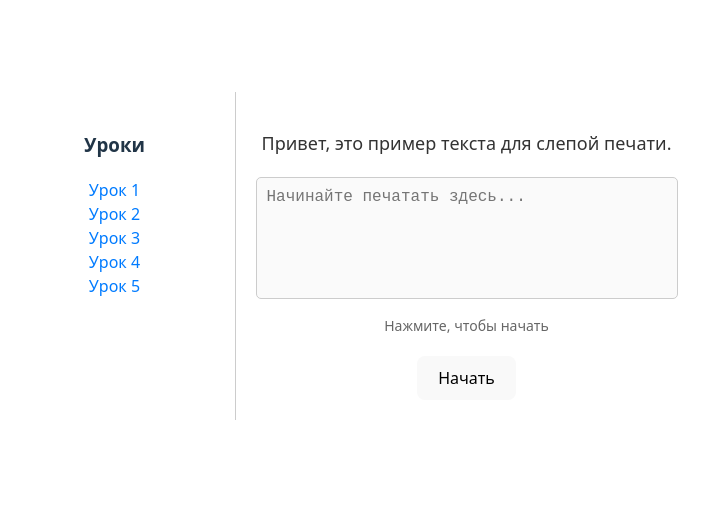
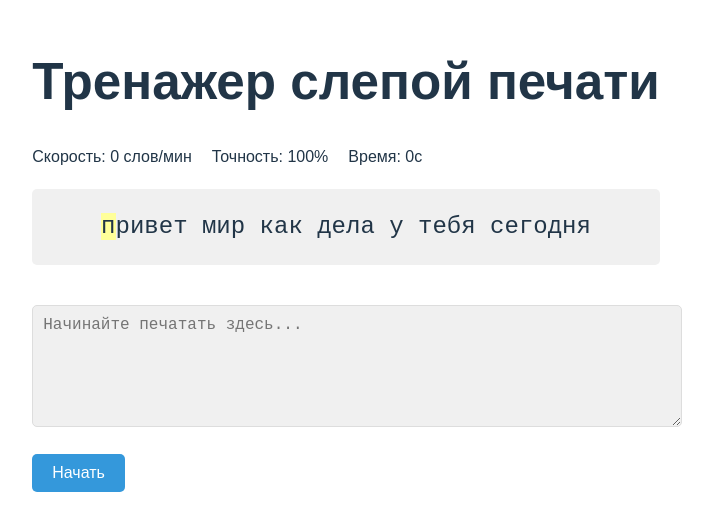
Before and after one commit to IlyaKrapivnoy/blind-typing-app, a Vue app: page /lesson/1 in a window 1280 px wide. Shown: the part 144-674 px from the top of the page, without its empty margins (294-1007 px from the left). Built offline with nearby package versions, Linux system fonts and the light colour scheme.

Commit message:
fix: update logic

```diff
--- a/src/components/TypingArea.vue
+++ b/src/components/TypingArea.vue
@@ -1,284 +1,243 @@
+<!-- App.vue -->
 <template>
-  <div class="typing-container">
-    <!-- Список уроков слева -->
-    <nav class="lesson-nav">
-      <h3>Уроки</h3>
-      <ul>
-        <li><router-link to="/lesson/1">Урок 1</router-link></li>
-        <li><router-link to="/lesson/2">Урок 2</router-link></li>
-        <li><router-link to="/lesson/3">Урок 3</router-link></li>
-        <li><router-link to="/lesson/4">Урок 4</router-link></li>
-        <li><router-link to="/lesson/5">Урок 5</router-link></li>
-      </ul>
-    </nav>
+  <div class="typing-trainer">
+    <h1>Тренажер слепой печати</h1>
 
-    <!-- Основной контент -->
-    <div class="typing-area">
-      <p class="sample-text" v-html="highlightedText"></p>
+    <div class="stats">
+      <span>Скорость: {{ wpm }} слов/мин</span>
+      <span>Точность: {{ accuracy }}%</span>
+      <span>Время: {{ timer }}с</span>
+    </div>
 
-      <!-- Поле ввода или результат -->
-      <div v-if="!isFinished">
-        <textarea
-          v-model="userInput"
-          @input="checkInput"
-          placeholder="Начинайте печатать здесь..."
-          :disabled="isStarted === false && startTime === null"
-          class="input-field"
-        ></textarea>
-        <p class="start-text">Нажмите, чтобы начать</p>
-        <button @click="toggleTyping" :disabled="isFinished">
-          {{ isStarted ? "Отменить" : "Начать" }}
-        </button>
+    <div v-if="!isCompleted" class="text-container">
+      <div class="text-to-type">
+        <span
+          v-for="(char, index) in currentText"
+          :key="index"
+          :class="{
+            'current': index === currentPosition,
+            'correct': typedText[index] === char && index < currentPosition,
+            'incorrect': typedText[index] !== char && typedText[index] && index < currentPosition
+          }"
+        >
+          {{ char }}
+        </span>
       </div>
-      <div v-else class="results">
-        <h2>Поздравляю, урок {{ currentLesson }} закончен!</h2>
-        <div class="stats">
-          <p>Количество знаков: {{ stats.characters }}</p>
-          <p>Ошибки: {{ stats.errors }}</p>
-          <p>Точность: {{ stats.accuracy }}%</p>
-          <p>Скорость: {{ stats.cpm }} зн/мин</p>
-          <p>Время: {{ stats.time }} сек</p>
-        </div>
-        <div v-if="currentLesson < 5">
-          <router-link :to="`/lesson/${currentLesson + 1}`">
-            <button>Приступить к уроку {{ currentLesson + 1 }}</button>
-          </router-link>
-        </div>
-        <div v-else>
-          <p class="completed-text">Вы прошли все уроки, скоро мы добавим новые!</p>
-        </div>
-      </div>
+    </div>
+
+    <div v-if="isCompleted" class="completion-message">
+      Поздравляю, вы прошли урок!
+    </div>
+
+    <textarea
+      v-model="userInput"
+      @input="handleInput"
+      @keydown="handleKeyDown"
+      ref="input"
+      class="typing-input"
+      placeholder="Начинайте печатать здесь..."
+      :disabled="!isStarted || isCompleted"
+    ></textarea>
+
+    <div class="controls">
+      <button @click="startPractice" v-if="!isStarted && !isCompleted">Начать</button>
+      <button @click="reset" v-if="isStarted && !isCompleted">Сбросить</button>
+      <button @click="restart" v-if="isCompleted">Начать заново</button>
+      <button @click="nextLesson" v-if="isCompleted">Следующий урок</button>
     </div>
   </div>
 </template>
 
 <script>
 export default {
+  name: 'TypingTrainer',
   data() {
     return {
-      lessons: {
-        1: [
-          "Привет, это пример текста для слепой печати.",
-          "Быстрая коричневая лисица прыгает через ленивую собаку.",
-        ],
-        2: [
-          "Солнце светит ярко над зелёными полями.",
-          "Дети играют в парке с разноцветными мячами.",
-        ],
-        3: [
-          "Осень раскрасила лес в золотые и красные тона.",
-          "Река тихо течёт среди высоких гор.",
-        ],
-        4: [
-          "Котёнок спит на мягком коврике у окна.",
-          "Птицы поют весёлые песни на ветках.",
-        ],
-        5: [
-          "Зима покрыла землю белым пушистым снегом.",
-          "Люди катались на санках с высокой горки.",
-        ],
-      },
+      textLines: [
+        'привет мир как дела у тебя сегодня',
+        'сегодня хороший день для практики'
+      ],
       currentLineIndex: 0,
-      sampleText: "",
-      userInput: "",
+      userInput: '',
+      currentPosition: 0,
+      isStarted: false,
+      isCompleted: false,
       startTime: null,
-      endTime: null,
-      isStarted: false,
-      isFinished: false,
-      totalErrors: 0,
-      stats: {
-        characters: 0,
-        errors: 0,
-        accuracy: 0,
-        cpm: 0,
-        time: 0,
-      },
-    };
+      timer: 0,
+      correctChars: 0,
+      totalChars: 0,
+      timerInterval: null
+    }
   },
   computed: {
-    currentLesson() {
-      return parseInt(this.$route.params.lessonId) || 1;
+    currentText() {
+      return this.textLines[this.currentLineIndex]
     },
-    textLines() {
-      return this.lessons[this.currentLesson] || this.lessons[1];
+    wpm() {
+      if (!this.startTime || this.timer === 0) return 0
+      const minutes = this.timer / 60
+      const words = this.correctChars / 5
+      return Math.round(words / minutes) || 0
     },
-    highlightedText() {
-      const sample = this.sampleText;
-      const input = this.userInput;
-      let result = "";
-      for (let i = 0; i < sample.length; i++) {
-        if (i < input.length) {
-          result +=
-            input[i] === sample[i]
-              ? `<span>${sample[i]}</span>`
-              : `<span class="error">${sample[i]}</span>`;
-        } else {
-          result += `<span>${sample[i]}</span>`;
-        }
-      }
-      return result;
+    accuracy() {
+      if (this.totalChars === 0) return 100
+      return Math.round((this.correctChars / this.totalChars) * 100)
     },
-  },
-  watch: {
-    "$route"(to) {
-      this.resetLesson(to.params.lessonId);
-    },
-  },
-  mounted() {
-    this.resetLesson(this.$route.params.lessonId);
+    typedText() {
+      return this.userInput.split('')
+    }
   },
   methods: {
-    resetLesson(lessonId) {
-      const lesson = parseInt(lessonId) || 1;
-      this.currentLineIndex = 0;
-      this.sampleText = this.lessons[lesson][this.currentLineIndex];
-      this.userInput = "";
-      this.totalErrors = 0;
-      this.isStarted = false;
-      this.isFinished = false;
-      this.startTime = null;
-      this.endTime = null;
+    startPractice() {
+      this.isStarted = true
+      this.startTime = Date.now()
+      this.startTimer()
+      this.$nextTick(() => {
+        this.$refs.input.focus()
+      })
     },
-    toggleTyping() {
-      if (!this.isStarted) {
-        this.userInput = "";
-        this.totalErrors = 0;
-        this.isStarted = true;
-        this.isFinished = false;
-        this.startTime = new Date();
-      } else {
-        this.resetLesson(this.currentLesson); // Просто сбрасываем урок
+    handleInput() {
+      this.totalChars = this.userInput.length
+
+      if (this.userInput[this.currentPosition] === this.currentText[this.currentPosition]) {
+        this.correctChars++
+      }
+
+      this.currentPosition = this.userInput.length
+
+      if (this.currentPosition >= this.currentText.length) {
+        this.moveToNextLine()
       }
     },
-    checkInput() {
-      if (!this.isStarted) return;
-
-      const sample = this.sampleText;
-      const input = this.userInput;
-
-      // Подсчёт ошибок
-      for (let i = 0; i < input.length; i++) {
-        if (input[i] !== sample[i]) {
-          if (input.length > sample.slice(0, input.length).lastIndexOf(input[i])) {
-            this.totalErrors++;
-          }
-          break;
-        }
-      }
-
-      // Переход к следующей строке или завершение
-      if (input === sample) {
-        this.currentLineIndex++;
-        if (this.currentLineIndex < this.textLines.length) {
-          this.sampleText = this.textLines[this.currentLineIndex];
-          this.userInput = "";
-        } else {
-          this.isFinished = true;
-          this.isStarted = false;
-          this.endTime = new Date();
-          this.calculateStats();
-        }
+    handleKeyDown(event) {
+      if (!this.isStarted || this.isCompleted) {
+        event.preventDefault()
+        return
       }
     },
-    calculateStats() {
-      const timeDiff = (this.endTime - this.startTime) / 1000; // Время в секундах
-      const totalChars = this.textLines.join("").length;
-      const minutes = timeDiff / 60;
-
-      this.stats.characters = totalChars;
-      this.stats.errors = this.totalErrors;
-      this.stats.accuracy = Math.round(((totalChars - this.totalErrors) / totalChars) * 100);
-      this.stats.cpm = Math.round(totalChars / minutes);
-      this.stats.time = Math.round(timeDiff);
+    startTimer() {
+      this.timerInterval = setInterval(() => {
+        this.timer = Math.floor((Date.now() - this.startTime) / 1000)
+      }, 1000)
     },
+    moveToNextLine() {
+      if (this.currentLineIndex + 1 < this.textLines.length) {
+        this.currentLineIndex++
+        this.userInput = ''
+        this.currentPosition = 0
+      } else {
+        this.isStarted = false
+        this.isCompleted = true
+        clearInterval(this.timerInterval)
+      }
+    },
+    reset() {
+      this.isStarted = false
+      this.userInput = ''
+      this.currentPosition = 0
+      this.startTime = null
+      this.timer = 0
+      this.correctChars = 0
+      this.totalChars = 0
+      clearInterval(this.timerInterval)
+    },
+    restart() {
+      this.reset()
+      this.isCompleted = false
+      this.currentLineIndex = 0
+    },
+    nextLesson() {
+      // Здесь можно добавить логику перехода к следующему уроку
+      alert('Следующий урок пока не реализован')
+      this.restart()
+    }
   },
-};
+  beforeUnmount() {
+    clearInterval(this.timerInterval)
+  }
+}
 </script>
 
 <style scoped>
-.typing-container {
-  display: flex;
-  max-width: 1200px;
-  margin: 20px auto;
+.typing-trainer {
+  max-width: 800px;
+  margin: 0 auto;
+  padding: 20px;
+  font-family: Arial, sans-serif;
 }
 
-.lesson-nav {
-  width: 200px;
-  padding: 20px;
-  border-right: 1px solid #ccc;
+.stats {
+  margin: 20px 0;
+  display: flex;
+  gap: 20px;
 }
 
-.lesson-nav ul {
-  list-style: none;
-  padding: 0;
+.text-container {
+  background: #f0f0f0;
+  padding: 20px;
+  border-radius: 5px;
+  margin: 20px 0;
+  font-size: 24px;
+  font-family: monospace;
 }
 
-.lesson-nav a {
-  text-decoration: none;
-  color: #007bff;
+.text-to-type span {
+  transition: all 0.1s;
 }
 
-.lesson-nav a:hover {
+.current {
+  background: #ffff99;
+}
+
+.correct {
+  color: #2ecc71;
+}
+
+.incorrect {
+  color: #e74c3c;
   text-decoration: underline;
 }
 
-.typing-area {
-  flex: 1;
-  padding: 20px;
-  text-align: center;
+.typing-input {
+  width: 100%;
+  min-height: 100px;
+  padding: 10px;
+  font-size: 16px;
+  margin: 20px 0;
+  border: 1px solid #ddd;
+  border-radius: 5px;
+  resize: vertical;
+  font-family: monospace;
 }
 
-.sample-text {
-  font-size: 18px;
-  margin-bottom: 20px;
-  color: #333;
+.typing-input:disabled {
+  background: #f0f0f0;
+  cursor: not-allowed;
 }
 
-.sample-text .error {
-  color: #ff4081; /* Розовый цвет для ошибок */
-  font-weight: bold;
-}
-
-.input-field {
-  width: 400px;
-  height: 100px;
-  font-size: 16px;
-  padding: 10px;
-  border: 1px solid #ccc;
-  border-radius: 5px;
-  resize: none;
-}
-
-.start-text {
-  font-size: 14px;
-  color: #666;
-  margin: 10px 0;
+.controls {
+  display: flex;
+  gap: 10px;
 }
 
 button {
-  margin-top: 10px;
   padding: 10px 20px;
   font-size: 16px;
+  background: #3498db;
+  color: white;
+  border: none;
+  border-radius: 5px;
   cursor: pointer;
 }
 
-button:disabled {
-  cursor: not-allowed;
-  opacity: 0.6;
+button:hover {
+  background: #2980b9;
 }
 
-.results h2 {
-  color: #28a745;
-  margin-bottom: 20px;
-}
-
-.stats p {
-  margin: 5px 0;
-}
-
-.completed-text {
-  color: #ff4081;
-  font-size: 18px;
-  margin-top: 20px;
+.completion-message {
+  font-size: 24px;
+  color: #2ecc71;
+  text-align: center;
+  margin: 20px 0;
 }
 </style>
```
